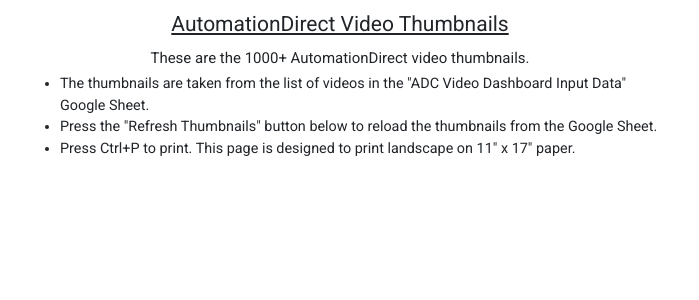
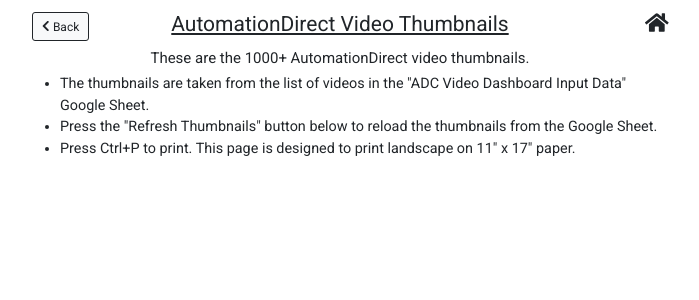
Before and after one commit to automationdirectvideo/ADCVideoDashboard, a PHP site: page /thumbnail-chart.html in a window 1280 px wide. Shown: the top 300 px of the page, without its empty margins (300-999 px from the left). Run offline with PHP 8.4, Linux system fonts and the light colour scheme; style sheets or scripts are compiled from the project's sources; some libraries are stand-ins or nearby versions.

Commit message:
Add back button to thumbnail chart page

```diff
--- a/control-panel.html
+++ b/control-panel.html
@@ -26,7 +26,7 @@
         <div class="container my-2" style="padding-left:18rem;padding-right:18rem;">
           <div class="row position-relative">
             <div class="col-2">
-              <a href="index.html" class="btn btn-light ">
+              <a href="index.html" class="btn btn-light btn-outline">
                 <i class="fas fa-chevron-left"></i>
                 Back
               </a>
--- a/resources/css/styles.css
+++ b/resources/css/styles.css
@@ -138,6 +138,10 @@
 
 .scroll-y {
   overflow-y: scroll;
+}
+
+.btn-light.btn-outline {
+  border-color: #212529;
 }
 
 /*----- Intro Animation -----*/
--- a/settings.html
+++ b/settings.html
@@ -26,7 +26,7 @@
         <div class="container my-2" style="padding-left:18rem;padding-right:18rem;">
           <div class="row position-relative">
             <div class="col-2">
-              <a href="control-panel.html" class="btn btn-light ">
+              <a href="control-panel.html" class="btn btn-light btn-outline">
                 <i class="fas fa-chevron-left"></i>
                 Back
               </a>
--- a/thumbnail-chart.html
+++ b/thumbnail-chart.html
@@ -55,7 +55,22 @@
   <body>
     <div class="main-wrapper">
       <div class="text-center w-50 ml-auto mr-auto" id="menu">
-        <h3 class="title">AutomationDirect Video Thumbnails</h3>
+        <div class="row position-relative">
+          <div class="col-2">
+            <a href="control-panel.html" class="btn btn-light btn-outline">
+              <i class="fas fa-chevron-left"></i>
+              Back
+            </a>
+          </div>
+          <div class="col-8 text-center">
+            <h3 class="title">AutomationDirect Video Thumbnails</h3>
+          </div>
+          <ul class="icon-bar">
+            <li>
+              <i class="fas fa-home" id="home-button" onclick="window.location='index.html';" title="Home"></i>
+            </li>
+          </ul>
+        </div>
         <h5>These are the 1000+ AutomationDirect video thumbnails.</h5>
         <div class="text-left">
           <ul id="about-list" style="font-size: larger;">
```
